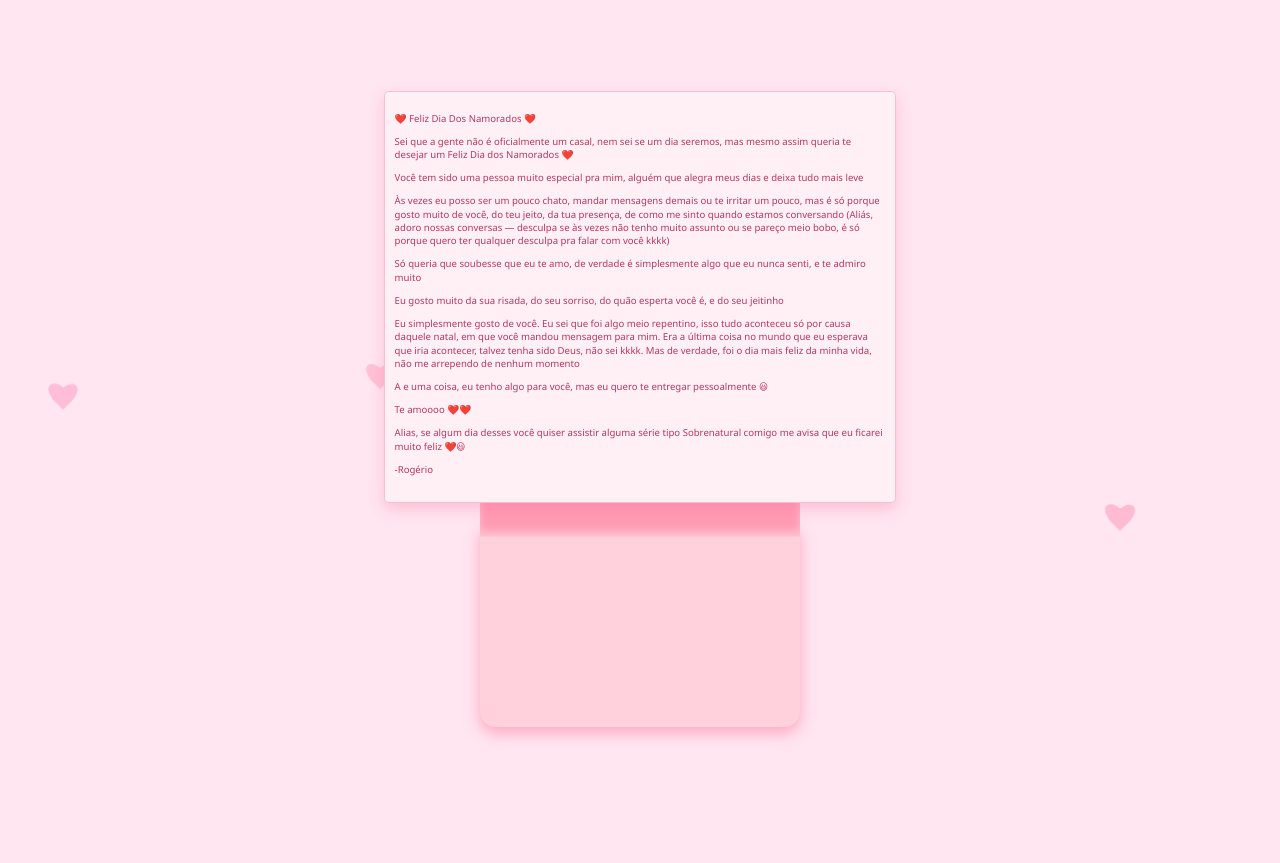
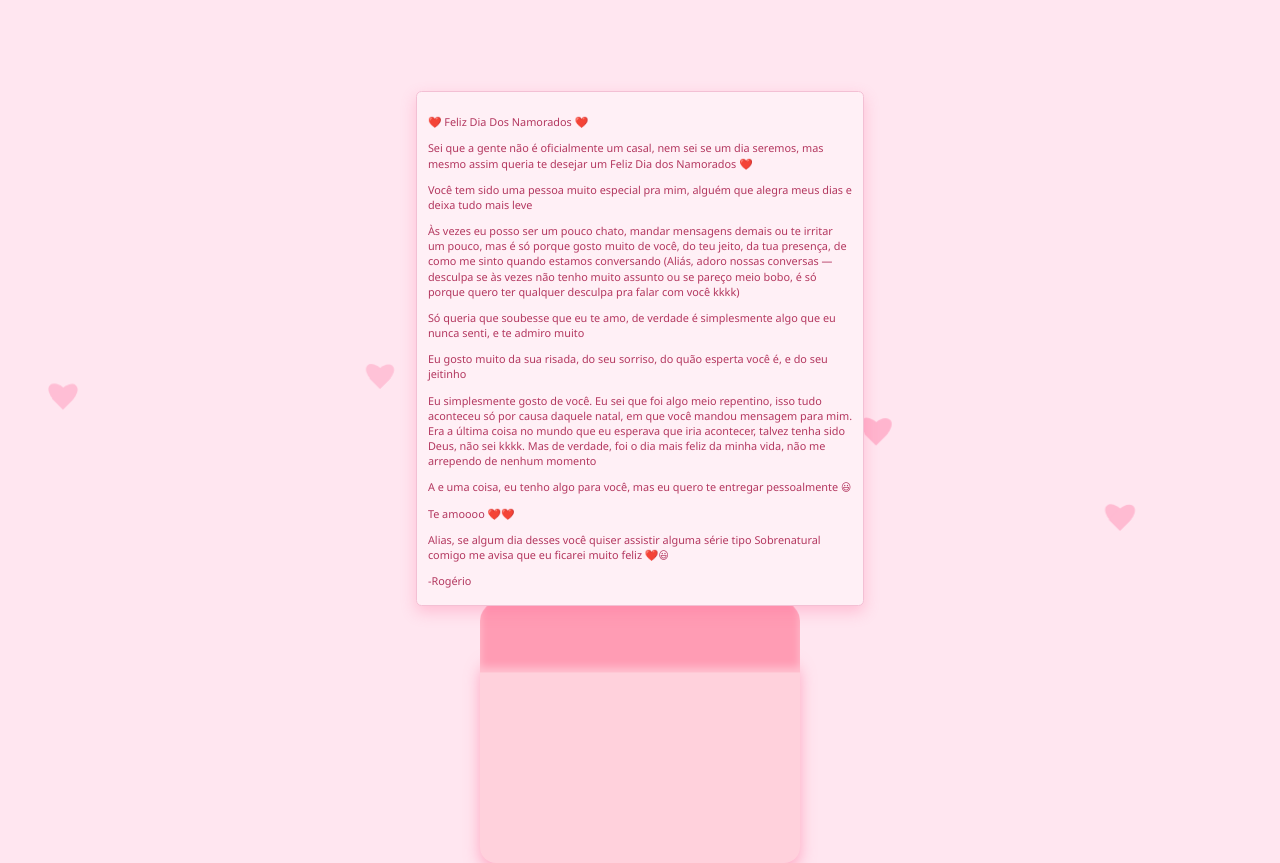
Before and after one commit to ROGERIO8BHOM/rogerio8bhom.github.io, a plain HTML site: page index.html in a window 1280 px wide. Both pictures are taken after a click on the element 640 px from the left and 399 px from the top of the page. Before the commit the page ends 800 px from the top, so only its background shows below. Drawn offline with Linux system fonts and the light colour scheme.

Commit message:
Update index.html

```diff
--- a/index.html
+++ b/index.html
@@ -110,8 +110,8 @@
 /* Papel */
 #paper {
   position: absolute;
-  width: 160%;
-  height: 200%;
+  width: 140%;
+  height: 250%;
   background: #fff0f6;
   border-radius: 0.5em;
   border: 1px solid #f3c0d4;
@@ -122,7 +122,7 @@
   padding: 1em;
   box-sizing: border-box;
   color: #b3375f;
-  font-size: 0.6em;
+  font-size: 0.68em;
   line-height: 1.4;
   opacity: 0;
   transition: top 1s ease, opacity 1s ease;
@@ -135,7 +135,7 @@
 }
 
 #container.open #envelope {
-  transform: translateY(28vh);
+  transform: translateY(45vh);
   z-index: 40;
 }
 
@@ -146,7 +146,7 @@
 }
 
 </style>
-
+    <link rel="icon" href="icon.ico" type="image/x-icon">
 </head>
 <body>
 
```
